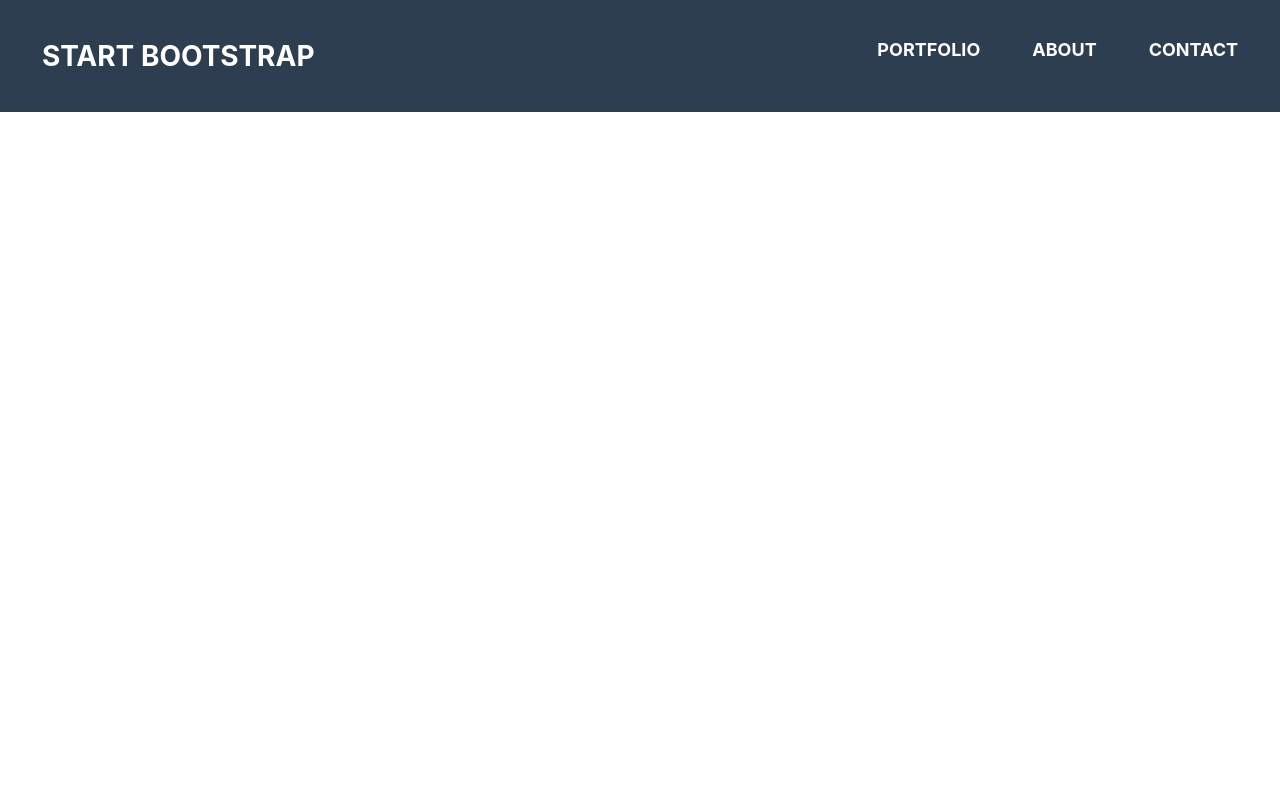
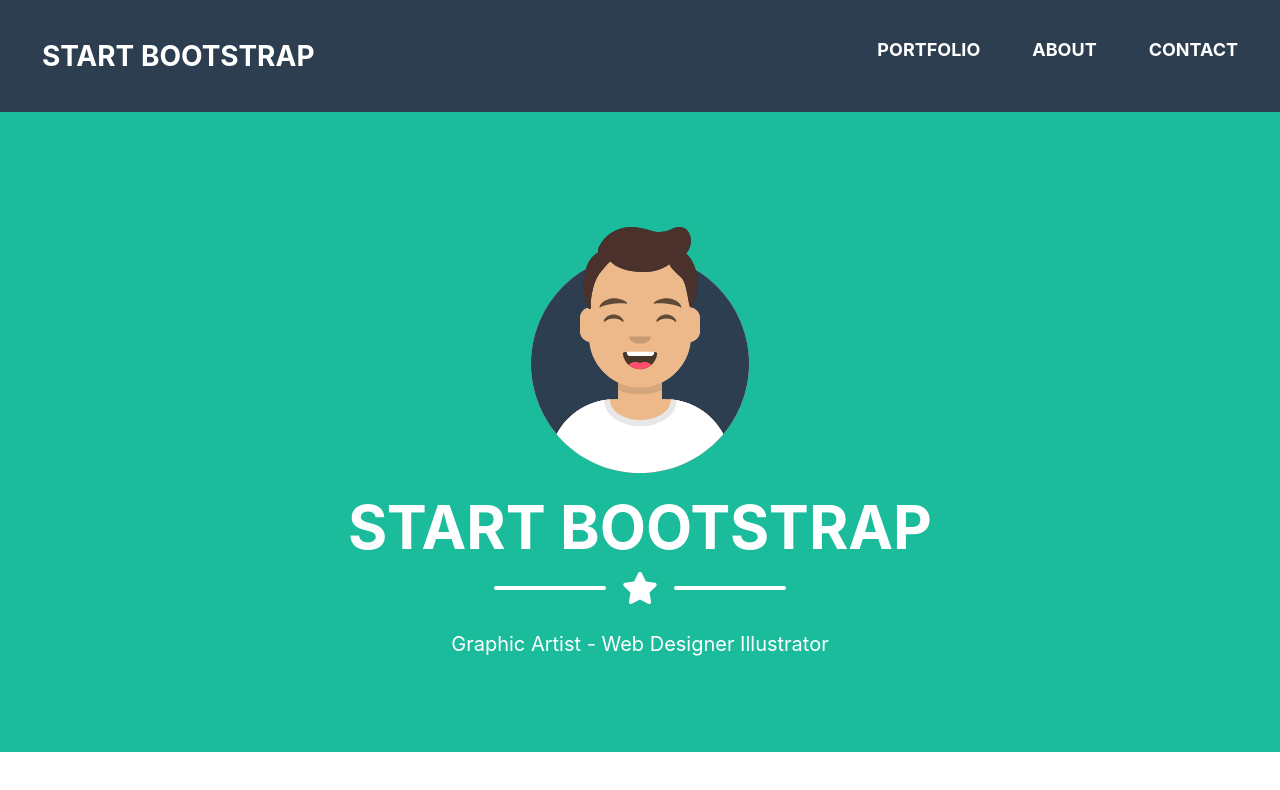
Before and after one commit to Risharma12/landing_page, a website: page index.html in a window 1280 px wide. Drawn offline with nearby package versions, Linux system fonts and the light colour scheme.

Commit message:
"navbar and header section"

```diff
--- a/index.html
+++ b/index.html
@@ -6,7 +6,6 @@
     <meta name="viewport" content="width=device-width, initial-scale=1.0">
     <title>Landing page</title>
     <link rel="stylesheet" href="public/style.css">
-
     <script
     src="https://code.jquery.com/jquery-3.4.1.slim.min.js"
     integrity="sha256-pasqAKBDmFT4eHoN2ndd6lN370kFiGUFyTiUHWhU7k8="
@@ -29,7 +28,18 @@
     </header>
     <main>
         <!--Ricardo-->
-        <section class="start-section"></section>
+        <section class="start-section">
+            <div class="container-start-section">
+                <img class="avatar" src="assets/img/avataaars.svg" alt=""/>
+                <h1 class="title-start-section">Start Bootstrap</h1>
+                <div class="divider">
+                    <div class="divider-line"></div>
+                    <div class="divider-icon"><i class="fas fa-star"></i></div>
+                    <div class="divider-line"></div>
+                </div>
+            <p class="subheading">Graphic Artist - Web Designer Illustrator</p>
+            </div>
+        </section>
 
         <!--Ing. Hector-->
         <section></section>
--- a/public/style.css
+++ b/public/style.css
@@ -5,11 +5,12 @@
     --negro: black;
 }
 
-/*Header - Ricardo*/
+/*Header - RICARDO*/
 *{
     box-sizing: border-box;
     padding: 0;
     margin: 0;
+    font-family: "Montserrat", -apple-system, BlinkMacSystemFont, "Segoe UI", Roboto, "Helvetica Neue", Arial, "Noto Sans", sans-serif, "Apple Color Emoji", "Segoe UI Emoji", "Segoe UI Symbol", "Noto Color Emoji";
 }
 nav{
     background: var(--secondary);
@@ -26,7 +27,7 @@
     font-size: 18px;
     padding: 20px 5px;
     margin: 0px 16px;
-    font-family: "Montserrat", -apple-system, BlinkMacSystemFont, "Segoe UI", Roboto, "Helvetica Neue", Arial, "Noto Sans", sans-serif, "Apple Color Emoji", "Segoe UI Emoji", "Segoe UI Symbol", "Noto Color Emoji";
+    /*font-family: "Montserrat", -apple-system, BlinkMacSystemFont, "Segoe UI", Roboto, "Helvetica Neue", Arial, "Noto Sans", sans-serif, "Apple Color Emoji", "Segoe UI Emoji", "Segoe UI Symbol", "Noto Color Emoji";*/
     font-weight: 700;
     text-transform: uppercase;
 }
@@ -34,7 +35,7 @@
     font-size: 28px;
 }
 
-/*Mobile Menu*/
+/*Mobile Menu - RICARDO*/
 .menu{
     display: flex;
     flex-wrap: wrap;
@@ -78,7 +79,7 @@
     top: -5px;
 }
 
-/* TABLET MENU AND WEB */
+/* TABLET MENU AND WEB - RICARDO*/
 @media all and (min-width: 468px){
     .menu{
         justify-content: center;
@@ -111,6 +112,87 @@
     }
 
 }
+
+/* Start section - RICARDO */
+.start-section{
+    background-color: var(--primario);
+    text-align: center;
+    color: white;
+    padding-top: calc(2rem + 74px);
+    padding-bottom: 6rem;
+}
+
+.container-start-section,
+.container-start-section-fluid,
+.container-start-section-xl,
+.container-start-section-lg,
+.container-start-section-md,
+.container-start-section-sm {
+  display: flex;
+  flex-direction: column;
+  align-items: center;
+  width: 100%;
+  padding-right: 1.5rem;
+  padding-left: 1.5rem;
+  margin-right: auto;
+  margin-left: auto;
+}
+.avatar{
+    width: 15rem;
+}
+.title-start-section{
+    font-size: 3.75rem;
+    line-height: 2.75rem;
+    text-transform: uppercase;
+    margin-bottom: 0 !important;
+    margin-top: 2rem;
+    font-weight: bold;
+}
+.divider{
+    margin: 1.25rem 0 1.5rem;
+    width: 100%;
+    display: flex;
+    justify-content: center;
+    align-items: center;
+}
+.divider .divider-line{
+    width: 100%;
+    max-width: 7rem;
+    height: 0.25rem;
+    background-color: white;
+    border-radius: 1rem;
+    border-color: white !important;
+    margin-right: 1rem;
+    margin-left: 1rem;
+}
+.divider .divider-icon{
+    font-size: 2rem;
+}
+.subheading{
+    font-size: 1.25rem;
+}
+
+@media (min-width: 576px) {
+  .container-start-section-sm, .container-start-section {
+    max-width: 540px;
+  }
+}
+@media (min-width: 768px) {
+  .container-start-section-md, .container-start-section-sm, .container-start-section {
+    max-width: 720px;
+  }
+}
+@media (min-width: 992px) {
+  .container-start-section-lg, .container-start-section-md, .container-start-section-sm, .container-start-section {
+    max-width: 960px;
+  }
+}
+@media (min-width: 1200px) {
+  .container-start-section-xl, .container-start-section-lg, .container-start-section-md, .container-start-section-sm, .container-start-section {
+    max-width: 1140px;
+  }
+}
+
 /*Main - Hector*/
 
 /*Footer - Vladimir*/
```
Also changed, not shown: assets/img/avataaars.svg (added).
